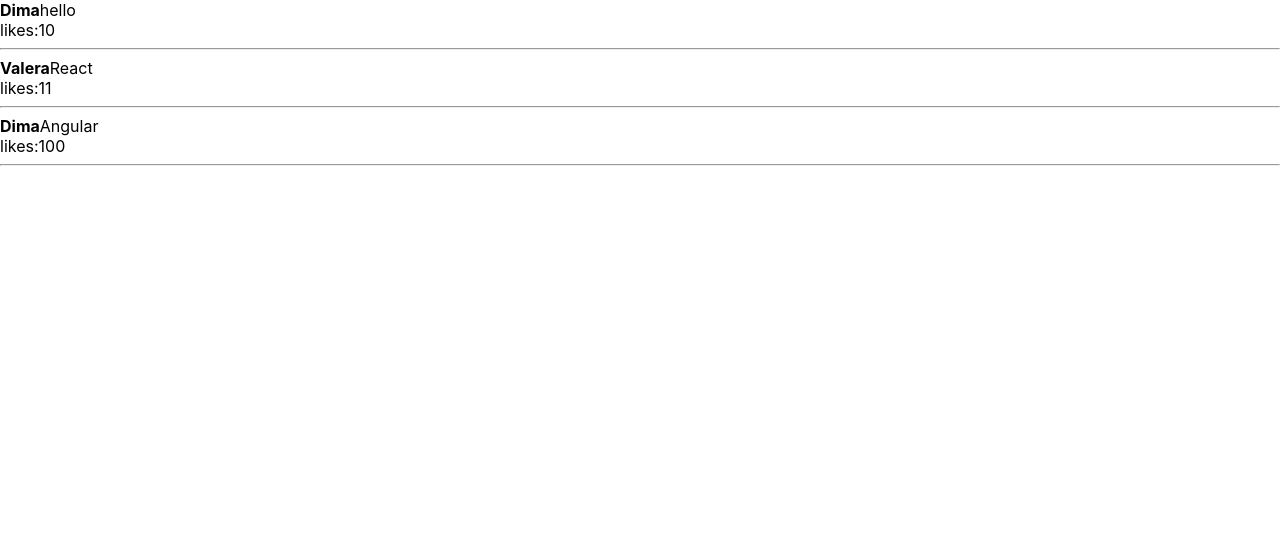
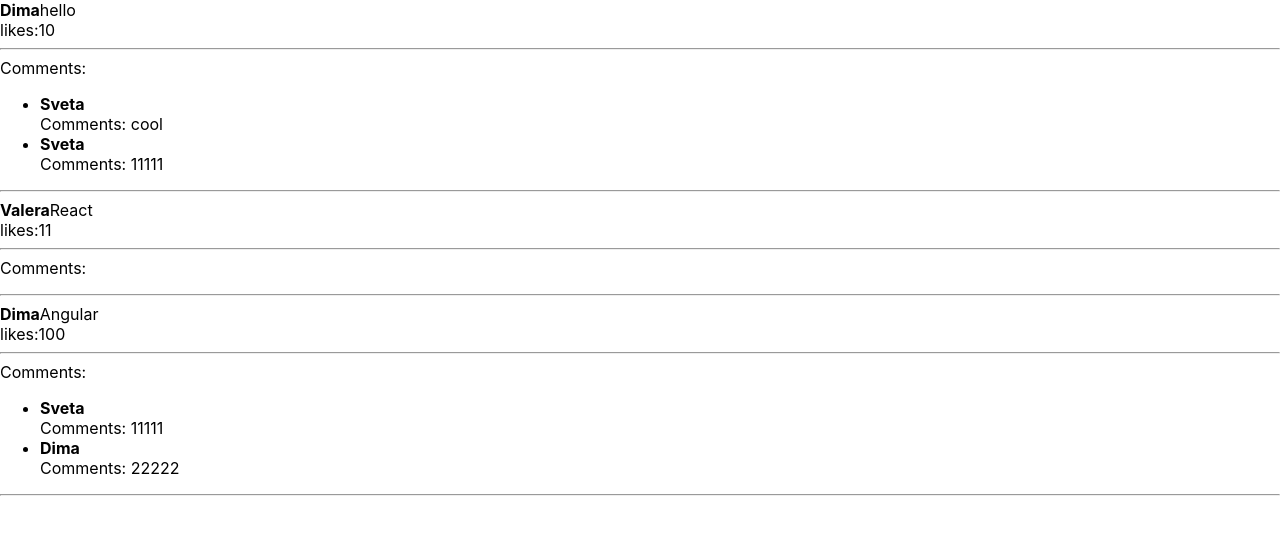
Before and after one commit to LenaRybinskova/normalizing-state-redux, a React (Create React App) app: page / in a window 1280 px wide. Shown: the top 534 px of the page. Built offline with nearby package versions, Linux system fonts and the light colour scheme.

Commit message:
show comments with authors

```diff
--- a/src/features/posts/authors-reducer.ts
+++ b/src/features/posts/authors-reducer.ts
@@ -2,6 +2,7 @@ import {AuthorAPIType} from '../../api/apiPosts';
 import {fetchPostsSuccess, mapToLookup} from './posts-reducer';
 import {Dispatch} from 'redux';
 import {authorsAPI} from '../../../src/api/apiAuthors';
+import {FetchCommentSuccess} from 'src/features/posts/comments-reducer';
 
 
 const UPDATE_AUTHORS_SUCCESS = 'UPDATE_AUTHORS_SUCCESS';
@@ -19,7 +20,9 @@ export const authorsReducer = (state: InitialStateType = initialState, action: R
             return {
                 ...state,
                 allIds: action.payload.posts.map(p => p.author.id),
-                byId: mapToLookup(action.payload.posts.map(p => p.author)),
+                byId:{...state.byId,
+                    ...mapToLookup(action.payload.posts.map(p => p.author)),  //доб авторов из постов
+                    ...mapToLookup(action.payload.posts.map(p => p.lastComments).flat().map(c =>c.author))} //доб авторов из коммент
             };
         }
         case 'UPDATE_AUTHORS_SUCCESS': {
@@ -34,10 +37,21 @@ export const authorsReducer = (state: InitialStateType = initialState, action: R
                 }
             };
         }
+        case 'FETCH_COMMENTS_SUCCESS': {
+            return {
+                ...state,
+                allIds: action.payload.comments.map(c => c.id),
+                byId: {
+                    ...state.byId, ...mapToLookup(action.payload.comments.map(c=>c.author))
+                }
+            };
+        }
+
         default:
             return state
     }
-};
+}
+
 
 //AC
 export const updateAuthorsSuccess = (authorId: number, newName: string) => {
@@ -54,4 +68,4 @@ export const updateAuthor = (authorId: number, newName: string) => async (dispat
 }
 
 export type UpdateAuthors = ReturnType<typeof updateAuthorsSuccess>;
-export type AuthorActions = UpdateAuthors;
+export type AuthorActions = UpdateAuthors | FetchCommentSuccess
--- a/src/features/posts/comments-reducer.ts
+++ b/src/features/posts/comments-reducer.ts
@@ -71,6 +71,6 @@ export const fetchPostComment = (postId: number) => async (dispatch: Dispatch) =
     dispatch(fetchPostCommentSuccess(postId, res))
 }
 
-export type UpdateAuthors = ReturnType<typeof updateAuthorsSuccess>;
+export type UpdateAuthorsSuccess = ReturnType<typeof updateAuthorsSuccess>;
 export type FetchCommentSuccess = ReturnType<typeof fetchPostCommentSuccess>;
-export type AuthorActions = UpdateAuthors | FetchCommentSuccess;
+export type AuthorActions = UpdateAuthorsSuccess | FetchCommentSuccess;
--- /dev/null
+++ b/src/features/posts/components/Comment.tsx
@@ -0,0 +1,24 @@
+import React from 'react';
+import {useSelector} from 'react-redux';
+import {AppRootStateType} from '../../../../src/features/app/store';
+import {CommentType} from '../../../../src/features/posts/comments-reducer';
+import {AuthorAPIType} from '../../../../src/api/apiPosts';
+
+type Props = {
+    id: number
+}
+
+export const Comment = ({id}: Props) => {
+    const comment = useSelector<AppRootStateType, CommentType>(state => state.comments.byId[id])
+    const authorComment = useSelector<AppRootStateType, AuthorAPIType>(state => state.authors.byId[comment.authorId])
+console.log("authorComment", authorComment)
+
+    return (
+        <li>
+            <b>
+                {authorComment.name}
+            </b>
+            <div>Comments: {comment.text}</div>
+        </li>
+    );
+};
--- a/src/features/posts/components/Post.tsx
+++ b/src/features/posts/components/Post.tsx
@@ -4,6 +4,7 @@ import {PostType, updatePost} from 'features/posts/posts-reducer';
 import {AppRootStateType, useAppDispatch} from '../../app/store';
 import {useSelector} from 'react-redux';
 import {updateAuthor} from '../../../../src/features/posts/authors-reducer';
+import {Comment} from '../../../../src/features/posts/components/Comment';
 
 type Props = {
     postId: number;
@@ -50,6 +51,11 @@ export const Post = ({postId}: Props) => {
             <br/>
             likes:{post.likes}
             <hr/>
+            Comments:
+            <ul>
+                {post.commentsIds.map(id => <Comment key={id} id={id} />)}
+            </ul>
+            <hr/>
         </div>
     );
 }
```
